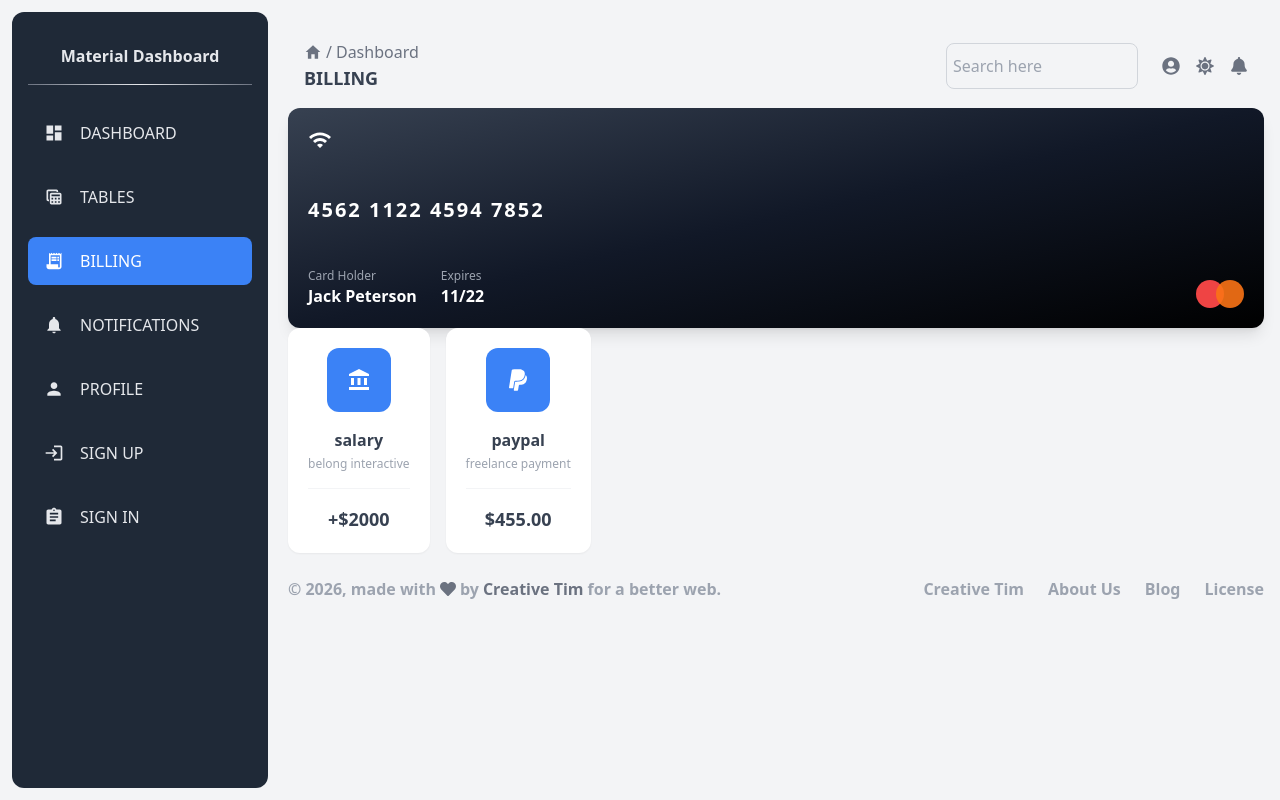
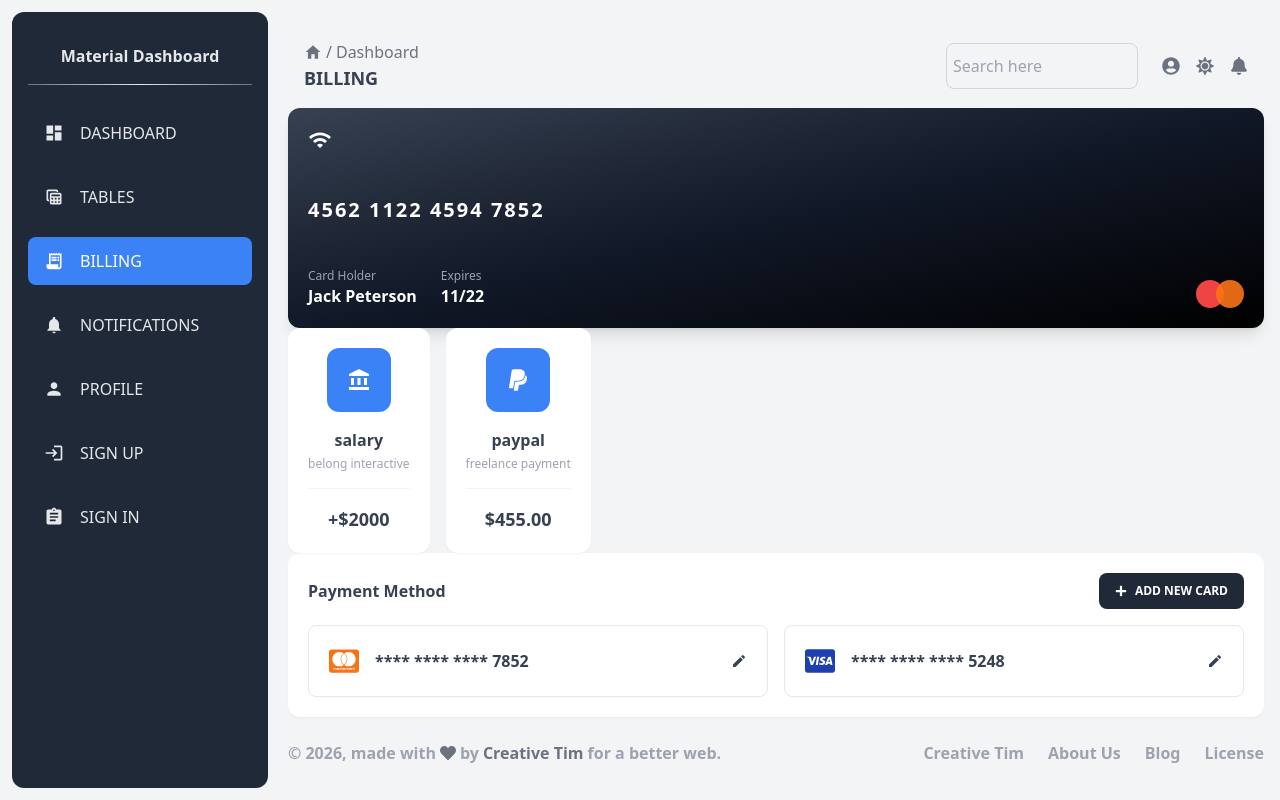
Before and after one commit to mahmoudYousf2005/Dashboard, a React (Vite) app: page /billing in a window 1280 px wide. Built offline with nearby package versions, Linux system fonts and the light colour scheme.

Commit message:
feat: add PaymentMethod

```diff
--- a/src/layout/billing/BillingPage.jsx
+++ b/src/layout/billing/BillingPage.jsx
@@ -1,10 +1,12 @@
 import CreditCard from "./components/CreditCard"
 import IncomeCards from "./components/IncomeCards"
+import PaymentMethod from "./components/PaymentMethod"
 const BillingPage = () => {
   return (
     <div>
       <CreditCard />
       <IncomeCards />
+      <PaymentMethod />
     </div>
   )
 }
--- /dev/null
+++ b/src/layout/billing/components/PaymentMethod.jsx
@@ -0,0 +1,30 @@
+import { MdEdit } from "react-icons/md";
+import { FaPlus } from "react-icons/fa";
+import { paymentMethods } from "../data/paymentMethodsData";
+
+const PaymentMethod = () => (
+  <div className="bg-white rounded-xl p-5 shadow-sm">
+    <div className="flex items-center justify-between mb-4">
+      <h2 className="font-bold text-gray-700">Payment Method</h2>
+      <button className="flex items-center gap-2 bg-gray-800 text-white text-xs font-bold px-4 py-2.5 rounded-lg">
+        <FaPlus /> ADD NEW CARD
+      </button>
+    </div>
+
+    <div className="grid gap-4 sm:grid-cols-2">
+      {paymentMethods.map((item) => (
+        <div key={item.id} className="flex items-center justify-between border border-gray-200 rounded-lg p-5">
+          <div className="flex items-center gap-4">
+            <item.icon className={`text-3xl ${item.color}`} />
+            <p className="font-semibold text-gray-700">**** **** **** {item.last4}</p>
+          </div>
+          <button aria-label="Edit card" className="text-gray-700">
+            <MdEdit />
+          </button>
+        </div>
+      ))}
+    </div>
+  </div>
+);
+
+export default PaymentMethod;
```
